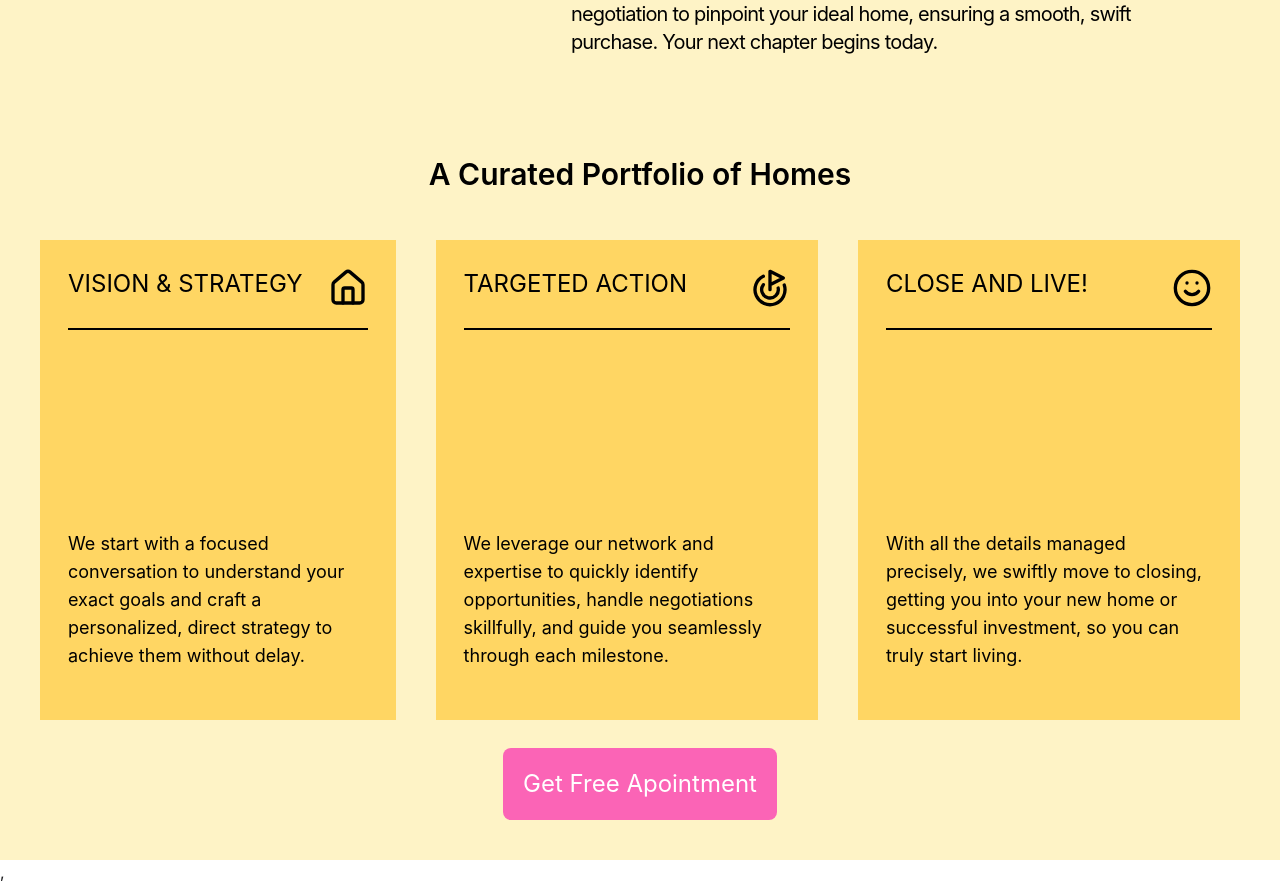
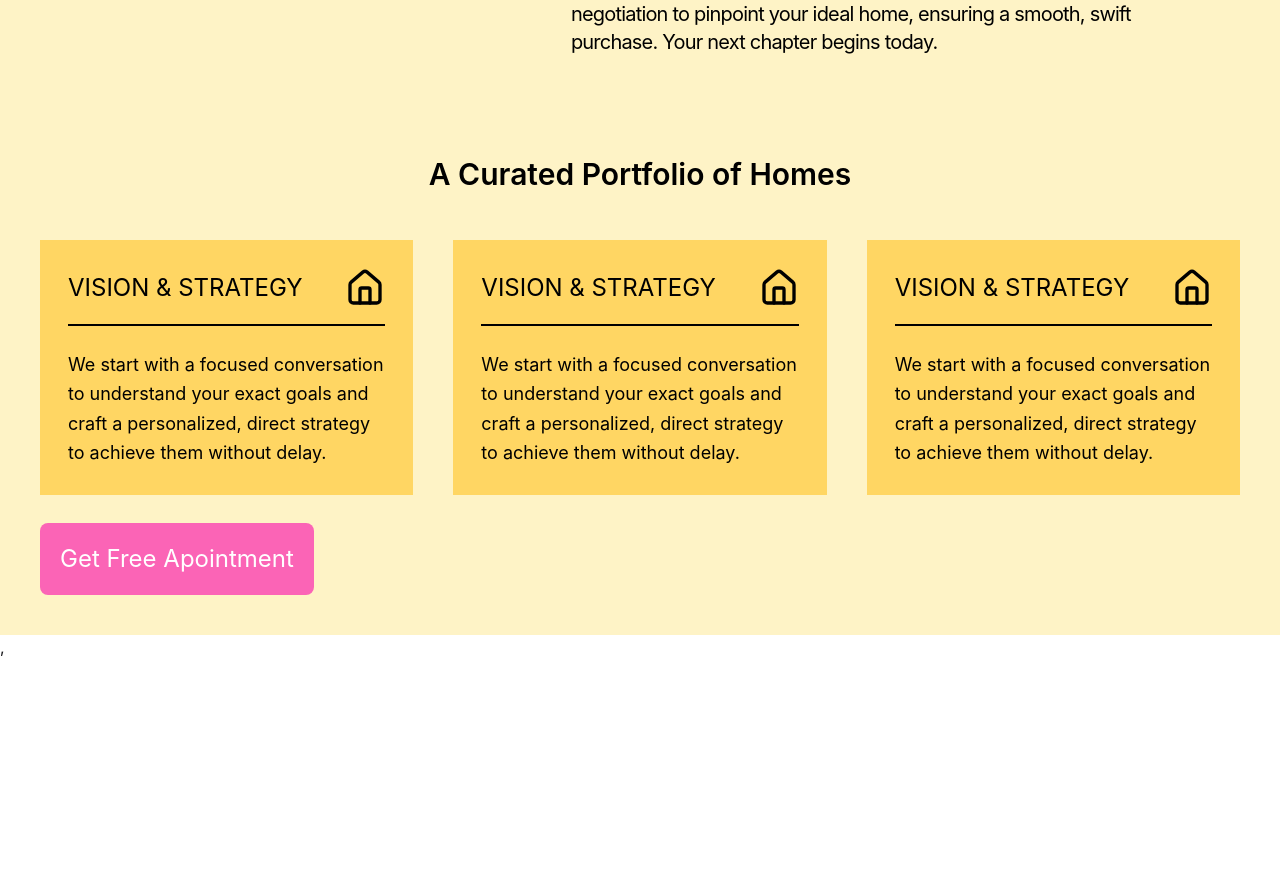
Before and after one commit to acquah-forever/my-realEstate, a React (Vite) app: page / in a window 1280 px wide. Shown: the part 4624-5508 px from the top of the page. After the commit the page ends 5283 px from the top, so only its background shows below. Built offline with nearby package versions, Linux system fonts and the light colour scheme.

Commit message:
finalized MoreInfo.jsx

```diff
--- a/src/MoreInfo.jsx
+++ b/src/MoreInfo.jsx
@@ -4,34 +4,34 @@ import { House, Goal, Smile } from 'lucide-react'
 
 const MoreInfo = () => {
     return (
-        <div className='p-10 grid grid-cols-1 '>
+        <div className='p-10'>
             <h1 className='mb-12 text-center text-3xl font-semibold'>A Curated Portfolio of Homes</h1>
-            <div className='flex justify-between items-center space-x-10'>
-                <div className='bg-amber-400/50 p-7 max-w-2xl h-120'>
-                    <div className='mb-5 flex justify-between'>
-                        <h1 className='uppercase text-2xl'>Vision & Strategy</h1>
-                        <House className='w-10 h-10' />
+            <div className='grid grid-cols-1 md:grid-cols-2 lg:grid-cols-3 gap-7 md:gap-10'>
+                <div className='bg-amber-400/50 p-5 sm:p-6 md:p-7 max-w-2xl w-full'>
+                    <div className='mb-4 flex items-center justify-between'>
+                        <h1 className='uppercase text-xl sm:text-2xl'>Vision & Strategy</h1>
+                        <House className='"w-7 h-7 sm:w-8 sm:h-8 md:w-10 md:h-10' />
                     </div>
-                    <div className='border-t-2 mb-50'></div>
-                    <h3 className='text-lg'>We start with a focused conversation to understand your exact goals and craft a personalized, direct strategy to achieve them without delay.</h3>
+                    <div className='border-t-2 mb-6'></div>
+                    <h3 className='text-base sm:text-lg text-left leading-relaxed max-w-prose'>We start with a focused conversation to understand your exact goals and craft a personalized, direct strategy to achieve them without delay.</h3>
                 </div>
 
-                <div className='bg-amber-400/50 p-7 max-w-2xl h-120'>
-                    <div className='mb-5 flex justify-between'>
-                        <h1 className='uppercase text-2xl'>Targeted Action</h1>
-                        <Goal className='w-10 h-10' />
+                <div className='bg-amber-400/50 p-5 sm:p-6 md:p-7 max-w-2xl w-full'>
+                    <div className='mb-4 flex items-center justify-between'>
+                        <h1 className='uppercase text-xl sm:text-2xl'>Vision & Strategy</h1>
+                        <House className='"w-7 h-7 sm:w-8 sm:h-8 md:w-10 md:h-10' />
                     </div>
-                    <div className='border-t-2 mb-50'></div>
-                    <h3 className='text-lg'>We leverage our network and expertise to quickly identify opportunities, handle negotiations skillfully, and guide you seamlessly through each milestone.</h3>
+                    <div className='border-t-2 mb-6'></div>
+                    <h3 className='text-base sm:text-lg text-left leading-relaxed max-w-prose'>We start with a focused conversation to understand your exact goals and craft a personalized, direct strategy to achieve them without delay.</h3>
                 </div>
 
-                <div className='bg-amber-400/50 p-7 max-w-2xl h-120'>
-                    <div className='mb-5 flex justify-between'>
-                        <h1 className='uppercase text-2xl'>Close and Live!</h1>
-                        <Smile className='w-10 h-10' />
+                <div className='bg-amber-400/50 p-5 sm:p-6 md:p-7 max-w-2xl w-full'>
+                    <div className='mb-4 flex items-center justify-between'>
+                        <h1 className='uppercase text-xl sm:text-2xl'>Vision & Strategy</h1>
+                        <House className='"w-7 h-7 sm:w-8 sm:h-8 md:w-10 md:h-10' />
                     </div>
-                    <div className='border-t-2 mb-50'></div>
-                    <h3 className='text-lg'>With all the details managed precisely, we swiftly move to closing, getting you into your new home or successful investment, so you can truly start living.</h3>
+                    <div className='border-t-2 mb-6'></div>
+                    <h3 className='text-base sm:text-lg text-left leading-relaxed max-w-prose'>We start with a focused conversation to understand your exact goals and craft a personalized, direct strategy to achieve them without delay.</h3>
                 </div>
             </div>
             <button className='text-white text-2xl bg-pink-400 p-5 mx-auto rounded-lg mt-7'>Get Free Apointment</button>
--- a/src/components/Home.jsx
+++ b/src/components/Home.jsx
@@ -43,7 +43,7 @@ const Home = () => {
       <div className='bg-amber-100'>
         <Details />
       </div>
-      <div className='bg-amber-100'>
+      <div className='bg-amber-100 grid drid-cols-1 itemas-center'>
       <MoreInfo />
       </div>
 
```
